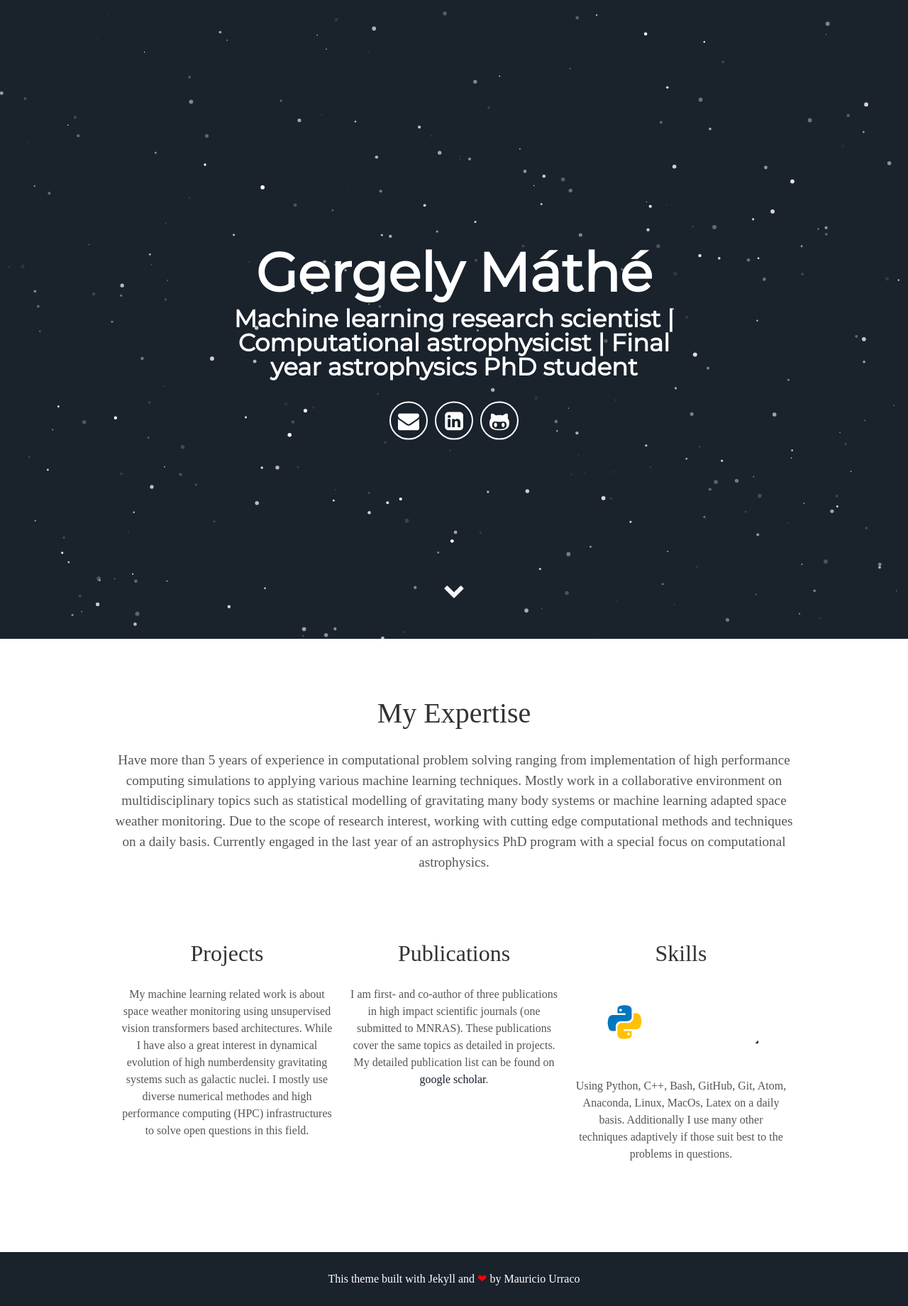
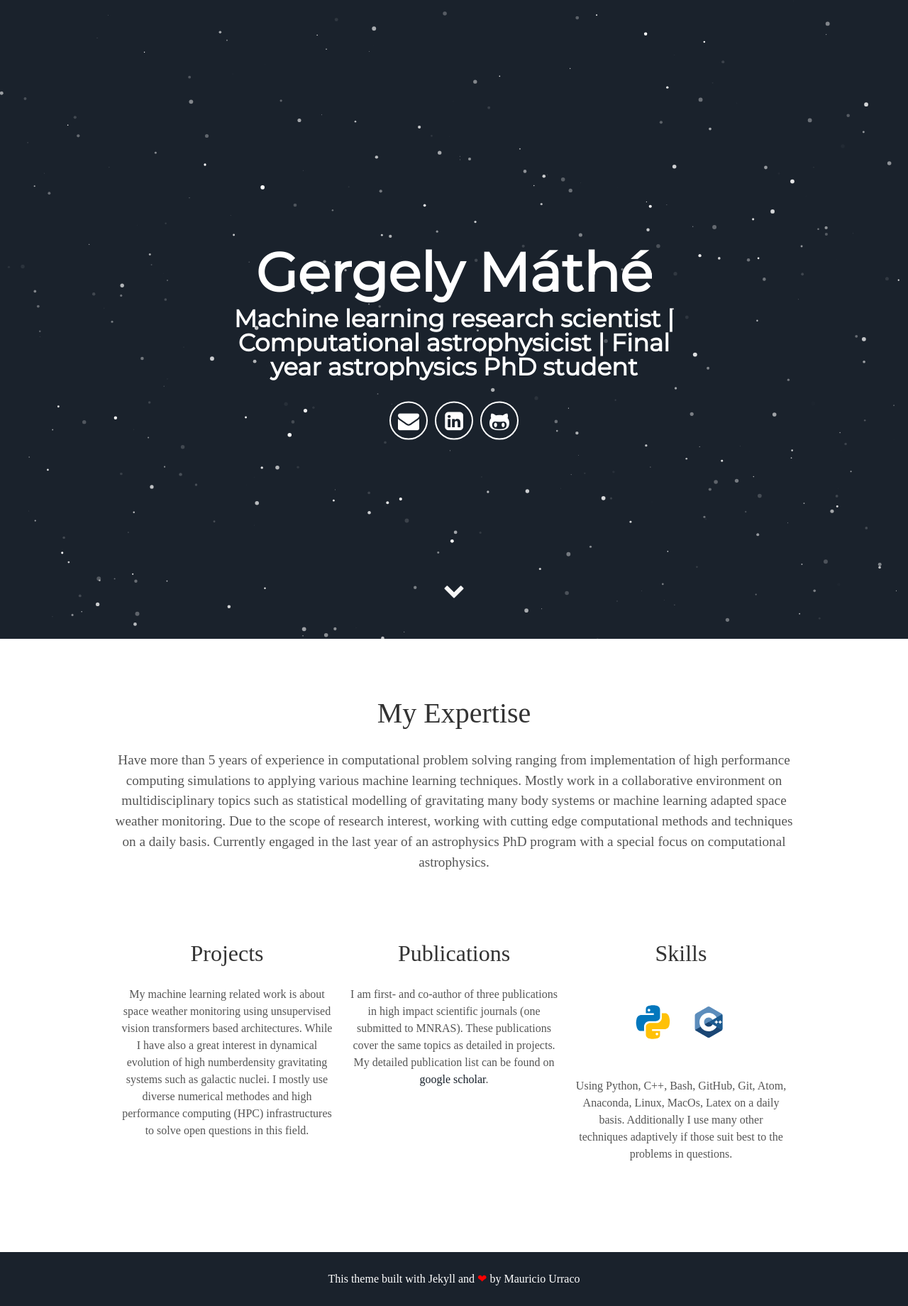
Before and after one commit to murraco/jekyll-theme-minimal-resume, a Jekyll site: the page built from index.html, in a window 1280 px wide. Shown: the whole page at 71% size. Built offline with Jekyll 4.4.1, drawn with Linux system fonts in a browser that asks for light colours; some web fonts are replaced.

Commit message:
update _includes/about.html
commented out one icon temporarily

```diff
--- a/_includes/about.html
+++ b/_includes/about.html
@@ -38,8 +38,8 @@
     <svg xmlns="http://www.w3.org/2000/svg" viewBox="0 0 48 48" width="500px" height="500px">
       <path fill="#0277BD" d="M24.047,5c-1.555,0.005-2.633,0.142-3.936,0.367c-3.848,0.67-4.549,2.077-4.549,4.67V14h9v2H15.22h-4.35c-2.636,0-4.943,1.242-5.674,4.219c-0.826,3.417-0.863,5.557,0,9.125C5.851,32.005,7.294,34,9.931,34h3.632v-5.104c0-2.966,2.686-5.896,5.764-5.896h7.236c2.523,0,5-1.862,5-4.377v-8.586c0-2.439-1.759-4.263-4.218-4.672C27.406,5.359,25.589,4.994,24.047,5z M19.063,9c0.821,0,1.5,0.677,1.5,1.502c0,0.833-0.679,1.498-1.5,1.498c-0.837,0-1.5-0.664-1.5-1.498C17.563,9.68,18.226,9,19.063,9z"/><path fill="#FFC107" d="M23.078,43c1.555-0.005,2.633-0.142,3.936-0.367c3.848-0.67,4.549-2.077,4.549-4.67V34h-9v-2h9.343h4.35c2.636,0,4.943-1.242,5.674-4.219c0.826-3.417,0.863-5.557,0-9.125C41.274,15.995,39.831,14,37.194,14h-3.632v5.104c0,2.966-2.686,5.896-5.764,5.896h-7.236c-2.523,0-5,1.862-5,4.377v8.586c0,2.439,1.759,4.263,4.218,4.672C19.719,42.641,21.536,43.006,23.078,43z M28.063,39c-0.821,0-1.5-0.677-1.5-1.502c0-0.833,0.679-1.498,1.5-1.498c0.837,0,1.5,0.664,1.5,1.498C29.563,38.32,28.899,39,28.063,39z"/path>
     </svg>
-    <svg  viewBox="0 0 128 128"> <!-- version="1.1" id="Layer_1" xmlns="http://www.w3.org/2000/svg" xmlns:xlink="http://www.w3.org/1999/xlink" x="0px" y="0px"
-       viewBox="0 0 500 500" style="enable-background:new 0 0 500 500;" xml:space="preserve"> -->
+    <svg version="1.1" id="Layer_1" xmlns="http://www.w3.org/2000/svg" xmlns:xlink="http://www.w3.org/1999/xlink" x="0px" y="0px"
+       viewBox="0 0 500 500" style="enable-background:new 0 0 500 500;" xml:space="preserve">
     <style type="text/css">
       .st0{fill:#5C8DBC;}
       .st1{fill:#1A4674;}
@@ -67,8 +67,8 @@
         /path>
     </g>
     </svg>
-    <svg  viewBox="0 0 128 128"> <!-- version="1.1" id="Layer_1" xmlns="http://www.w3.org/2000/svg" xmlns:xlink="http://www.w3.org/1999/xlink" x="0px" y="0px"
-       viewBox="0 0 500 500" style="enable-background:new 0 0 500 500;" xml:space="preserve"> -->
+    <!-- <svg version="1.1" id="Layer_1" xmlns="http://www.w3.org/2000/svg" xmlns:xlink="http://www.w3.org/1999/xlink" x="0px" y="0px"
+       viewBox="0 0 500 500" style="enable-background:new 0 0 500 500;" xml:space="preserve">
     <style type="text/css">
       .st0{fill-rule:evenodd;clip-rule:evenodd;fill:#181616;}
       .st1{fill:#181616;}
@@ -96,7 +96,7 @@
       <path id="XMLID_36_" class="st1" d="M203.5,367.6c0.3,1.5-1.2,3-3.4,3.4c-2.1,0.4-4.1-0.5-4.3-2c-0.3-1.5,1.3-3,3.4-3.4
         C201.3,365.2,203.2,366.1,203.5,367.6z"/path>
     </g>
-    </svg>
+    </svg> -->
     <!--
     <svg viewBox="0 0 128 128">
       <path fill="#F34F29" d="M124.737 58.378l-55.116-55.114c-3.172-3.174-8.32-3.174-11.497 0l-11.444 11.446 14.518 14.518c3.375-1.139 7.243-.375 9.932 2.314 2.703 2.706 3.461 6.607 2.294 9.993l13.992 13.993c3.385-1.167 7.292-.413 9.994 2.295 3.78 3.777 3.78 9.9 0 13.679-3.78 3.78-9.901 3.78-13.683 0-2.842-2.844-3.545-7.019-2.105-10.521l-13.048-13.048-.002 34.341c.922.455 1.791 1.063 2.559 1.828 3.778 3.777 3.778 9.898 0 13.683-3.779 3.777-9.904 3.777-13.679 0-3.778-3.784-3.778-9.905 0-13.683.934-.933 2.014-1.638 3.167-2.11v-34.659c-1.153-.472-2.231-1.172-3.167-2.111-2.862-2.86-3.551-7.06-2.083-10.576l-14.313-14.313-37.792 37.79c-3.175 3.177-3.175 8.325 0 11.5l55.117 55.114c3.174 3.174 8.32 3.174 11.499 0l54.858-54.858c3.174-3.176 3.174-8.327-.001-11.501z"></path>
```
